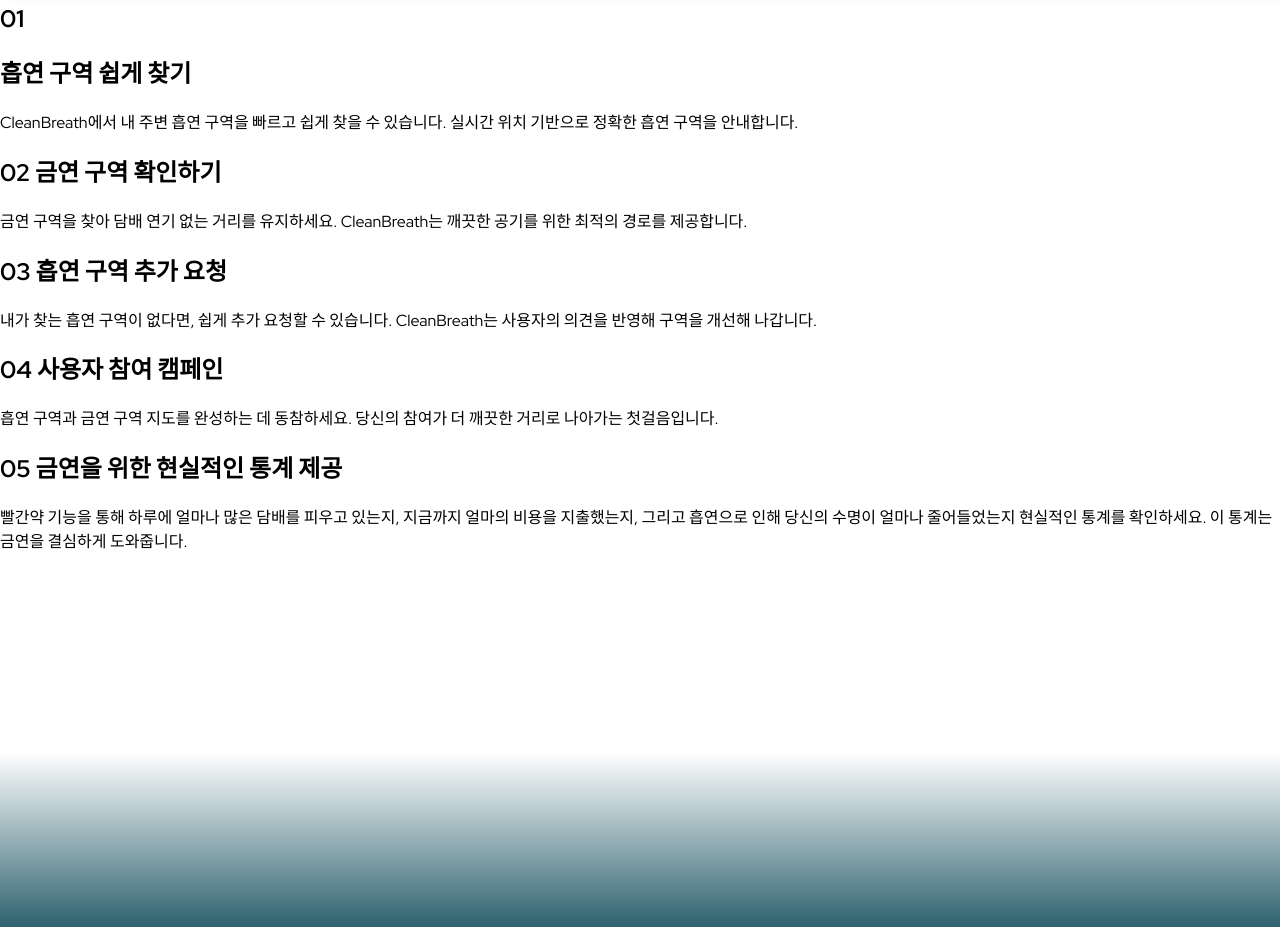
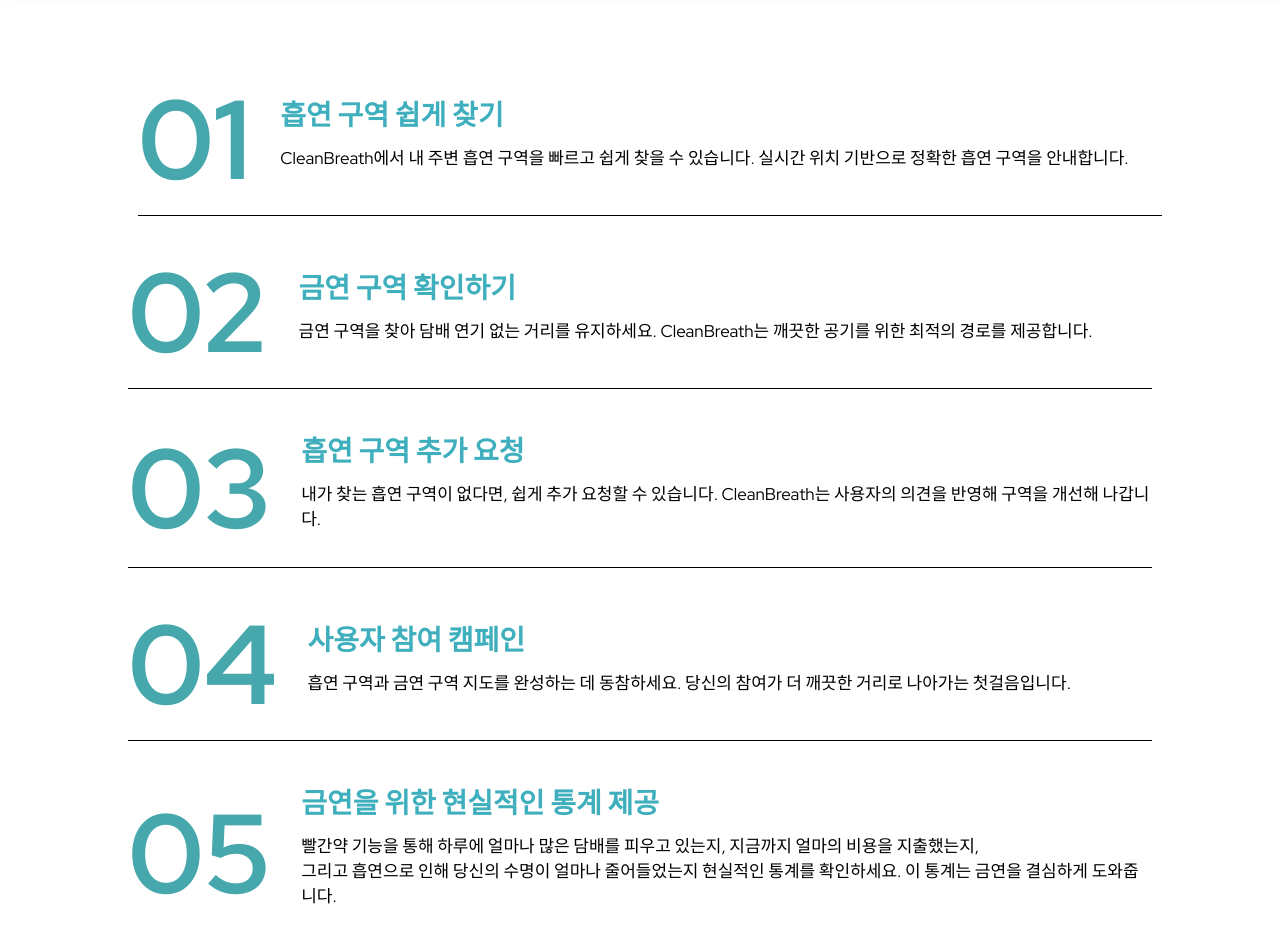
Before and after one commit to chansooda/CleanBreath-LandingPage, a plain HTML site: page index.html in a window 1280 px wide. Shown: the part 3570-4497 px from the top of the page. Drawn offline with Linux system fonts and the light colour scheme.

Commit message:
Feat:feature-list 쪽 수정 N /D Block 설정과 css 설정 흡연구역 쉽게 차이와 01번 중앙여백 도저히 답없어서 일단 넘어감...

```diff
--- a/index.html
+++ b/index.html
@@ -47,7 +47,7 @@
         <h3>클린 구역 검색 가이드</h3>
         <a href="">자료 살펴보기</a>
       </div>
-      <!-- 세 번째 카드 테스트 -->
+      <!-- 세 번째 카드  -->
       <div class="Card">
         <img src="img/icon3.png" alt="icon3">
         <h3>클린 구역 등록 가이드</h3>
@@ -108,7 +108,7 @@
     </div>
 
     <div class="ImgArea">
-      <img src="as/img/Sub.png" alt="Sub.png">
+      <img src="./img/Sub.png" alt="Sub.png">
     </div>
 
   </div>
@@ -117,36 +117,46 @@
 
   <div class="feature-list">
     <div class="feature-item">
-      <div class="N_Block">
-        <h2>01</h2>
-      </div>
+      <div class="N_Block">01</div>
       <div class="D_Block">
         <h2>흡연 구역 쉽게 찾기</h2>
         <p>CleanBreath에서 내 주변 흡연 구역을 빠르고 쉽게 찾을 수 있습니다. 실시간 위치 기반으로 정확한 흡연 구역을 안내합니다.</p>
       </div>
-
     </div>
 
     <div class="feature-item">
-      <h2><span>02</span> 금연 구역 확인하기</h2>
-      <p>금연 구역을 찾아 담배 연기 없는 거리를 유지하세요. CleanBreath는 깨끗한 공기를 위한 최적의 경로를 제공합니다.</p>
+      <div class="N_Block">02</div>
+      <div class="D_Block">
+        <h2>금연 구역 확인하기</h2>
+        <p>금연 구역을 찾아 담배 연기 없는 거리를 유지하세요. CleanBreath는 깨끗한 공기를 위한 최적의 경로를 제공합니다.</p>
+      </div>
     </div>
 
     <div class="feature-item">
-      <h2><span>03</span> 흡연 구역 추가 요청</h2>
-      <p>내가 찾는 흡연 구역이 없다면, 쉽게 추가 요청할 수 있습니다. CleanBreath는 사용자의 의견을 반영해 구역을 개선해 나갑니다.</p>
+      <div class="N_Block">03</div>
+      <div class="D_Block">
+        <h2>흡연 구역 추가 요청</h2>
+        <p>내가 찾는 흡연 구역이 없다면, 쉽게 추가 요청할 수 있습니다. CleanBreath는 사용자의 의견을 반영해 구역을 개선해 나갑니다.</p>
+      </div>
     </div>
 
     <div class="feature-item">
-      <h2><span>04</span> 사용자 참여 캠페인</h2>
-      <p>흡연 구역과 금연 구역 지도를 완성하는 데 동참하세요. 당신의 참여가 더 깨끗한 거리로 나아가는 첫걸음입니다.</p>
+      <div class="N_Block">04</div>
+      <div class="D_Block">
+        <h2>사용자 참여 캠페인</h2>
+        <p>흡연 구역과 금연 구역 지도를 완성하는 데 동참하세요. 당신의 참여가 더 깨끗한 거리로 나아가는 첫걸음입니다.</p>
+      </div>
     </div>
 
     <div class="feature-item">
-      <h2><span>05</span> 금연을 위한 현실적인 통계 제공</h2>
-      <p>빨간약 기능을 통해 하루에 얼마나 많은 담배를 피우고 있는지, 지금까지 얼마의 비용을 지출했는지, 그리고 흡연으로 인해 당신의 수명이 얼마나 줄어들었는지 현실적인 통계를 확인하세요. 이 통계는 금연을 결심하게 도와줍니다.</p>
+      <div class="N_Block">05</div>
+      <div class="D_Block">
+        <h2>금연을 위한 현실적인 통계 제공</h2>
+        <p>빨간약 기능을 통해 하루에 얼마나 많은 담배를 피우고 있는지, 지금까지 얼마의 비용을 지출했는지,<br> 그리고 흡연으로 인해 당신의 수명이 얼마나 줄어들었는지 현실적인 통계를 확인하세요. 이 통계는 금연을 결심하게 도와줍니다.</p>
+      </div>
     </div>
   </div>
+
 
   <footer>
     <div class="footer_gradient">
--- a/style.css
+++ b/style.css
@@ -205,6 +205,65 @@ body {
   height: 600px;
 }
 
+/* 흡연 구역 list 시작 */
+.feature-list {
+  display: flex;
+  flex-direction: column;
+  align-items: center;
+  width: 80%;
+  margin: 0 auto;
+  margin-top: 100px;
+}
+
+.feature-item {
+  display: flex;
+  align-items: center; /* 수직 중앙 정렬 */
+  margin-bottom: 40px;
+  border-bottom: 1px solid #000;
+  padding-bottom: 20px;
+  width: 100%;
+}
+
+.feature-item:first-child {
+  margin-left: 20px;
+}
+
+.feature-item:last-child {
+  border-bottom: 1px solid #000;
+}
+
+.feature-item .N_Block {
+  font-size: 112px;
+  font-weight: bold;
+  color: #46A8AD;
+  margin-right: 30px; /* 번호와 텍스트 사이의 여백 */
+  flex-shrink: 0;
+  line-height: 1;
+}
+
+.feature-item .D_Block {
+  text-align: left;
+}
+
+.feature-item .D_Block:first-child {
+  margin-left: 30px;
+}
+
+.feature-item h2 {
+  font-size: 28px;
+  margin: 0;
+  color: #3FAFBE;
+}
+
+.feature-item p {
+  font-size: 17px;
+  margin-top: 10px; /* 제목과 본문 사이의 여백 */
+  color: #000000;
+}
+
+
+
+
 
 .footer_gradient {
   background: linear-gradient(to top, #0f4b5a, white);
```
